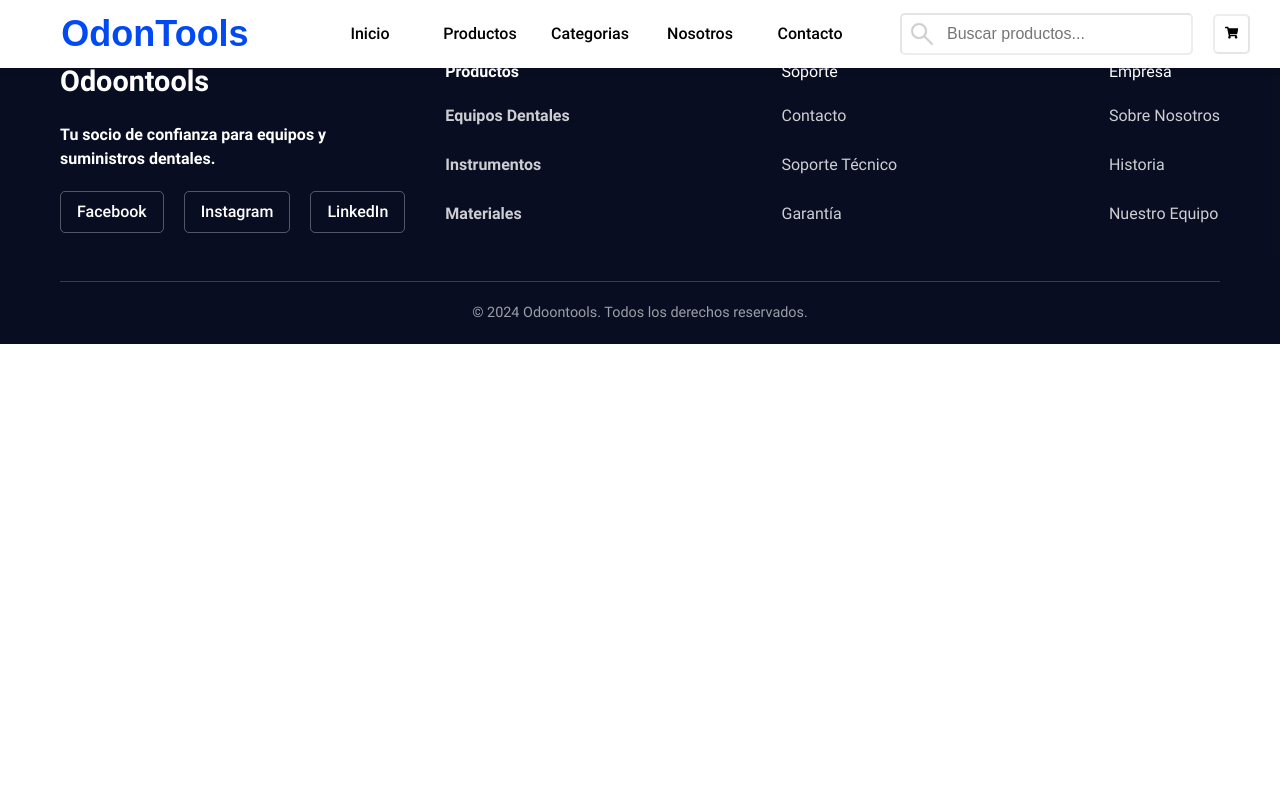
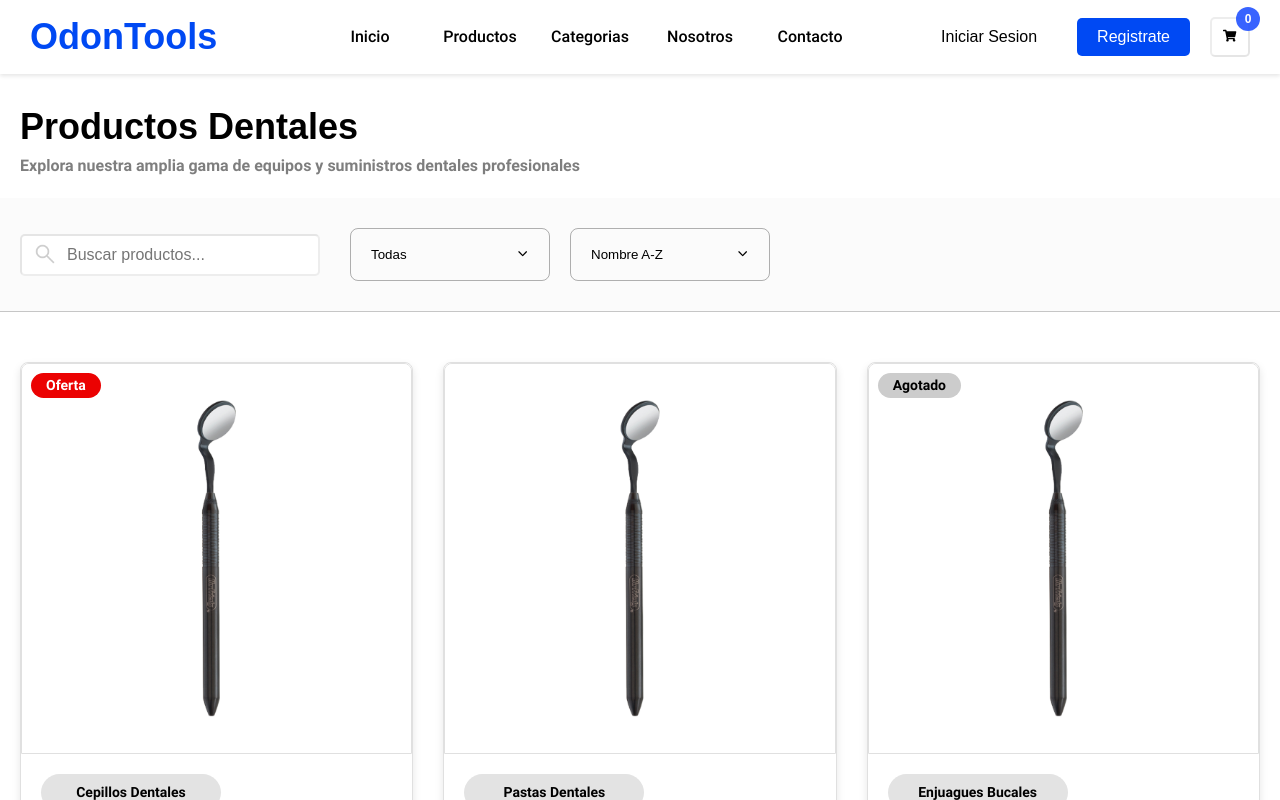
Before and after one commit to Lenin-Miranda/Odontools, a React (Vite) app: page /Odontools/products in a window 1280 px wide. Shown: the top 800 px of the page. Built offline with nearby package versions, Linux system fonts and the light colour scheme.

Commit message:
modalWithForm/frontend

```diff
--- a/src/App.css
+++ b/src/App.css
@@ -21,6 +21,15 @@ body {
 * {
   box-sizing: border-box;
   scroll-behavior: smooth;
+}
+
+a {
+  text-decoration: none;
+  color: inherit;
+}
+
+a:visited {
+  color: inherit;
 }
 
 h1 {
--- a/src/App.jsx
+++ b/src/App.jsx
@@ -12,6 +12,7 @@ import CartModal from "./components/CartModal/CartModal";
 import ProductsCard from "./components/ProductsCard/ProductsCard";
 import espejoBlack from "./assets/tools/1espejoBLACKLINE.jpg";
 import { useCart } from "./hooks/UseCart";
+import ModalWithForm from "./components/ModalWithForm/ModalWithForm";
 
 function App() {
   const [isAdmin, setIsAdmin] = useState(false);
@@ -20,7 +21,14 @@ function App() {
   const [isFavorite, setIsfavorite] = useState(false);
   const [isLiked, setIsLiked] = useState(false);
   const [isCartOpen, setIsCartOpen] = useState(false);
+  const [isLogginOpen, setIsLogginOpen] = useState(false);
+  const [isSignUpOpen, setIsSignUpOpen] = useState(false);
   const { cart, removeFromCart, clearCart } = useCart();
+  const [formData, setFormData] = useState({
+    name: "",
+    email: "",
+    password: "",
+  });
 
   const toggleFavorite = (productId) => {
     setIsfavorite((prev) => !prev);
@@ -36,7 +44,12 @@ function App() {
 
   return (
     <div className="app">
-      <NavBar toggleCart={toggleCart}>
+      <NavBar
+        toggleCart={toggleCart}
+        isLoggedIn={isLoggedIn}
+        setIsLogginOpen={setIsLogginOpen}
+        setIsSignUpOpen={setIsSignUpOpen}
+      >
         <CartModal
           isCartOpen={isCartOpen}
           cartItems={cart}
@@ -45,10 +58,102 @@ function App() {
           <ProductsCard products={products} />
         </CartModal>
       </NavBar>
+      <ModalWithForm setIsClose={setIsLogginOpen} isOpen={isLogginOpen}>
+        <h2 className="modal__form-title">Iniciar Sesion</h2>
+        <label className="modal__form-label" htmlFor="login-email">
+          Email
+          <input
+            id="login-email"
+            value={formData.email}
+            className="modal__form-input"
+            placeholder="Email"
+            onChange={(e) =>
+              setFormData({ ...formData, email: e.target.value })
+            }
+          />
+        </label>
+        <label className="modal__form-label" htmlFor="login-password">
+          Contraseña
+          <input
+            id="login-password"
+            type="password"
+            value={formData.password}
+            className="modal__form-input"
+            placeholder="Contraseña"
+            autoComplete="on"
+            onChange={(e) =>
+              setFormData({ ...formData, password: e.target.value })
+            }
+          />
+        </label>
+        <button className="modal__form-submit-btn" type="submit">
+          Iniciar Sesion
+        </button>
+        <button
+          type="button"
+          className="modal__form-switch-btn"
+          onClick={() => {
+            setIsLogginOpen(false);
+            setIsSignUpOpen(true);
+          }}
+        >
+          ¿No tienes cuenta? Regístrate aquí
+        </button>
+      </ModalWithForm>
+      <ModalWithForm setIsClose={setIsSignUpOpen} isOpen={isSignUpOpen}>
+        <h2 className="modal__form-title">Registrate</h2>
+        <label className="modal__form-label" htmlFor="name">
+          Nombre
+          <input
+            id="name"
+            value={formData.name}
+            className="modal__form-input"
+            placeholder="Nombre"
+            onChange={(e) => setFormData({ ...formData, name: e.target.value })}
+          />
+        </label>
+        <label className="modal__form-label" htmlFor="signup-email">
+          Email
+          <input
+            id="signup-email"
+            value={formData.email}
+            className="modal__form-input"
+            placeholder="Email"
+            onChange={(e) =>
+              setFormData({ ...formData, email: e.target.value })
+            }
+          />
+        </label>
+        <label className="modal__form-label" htmlFor="signup-password">
+          Contraseña
+          <input
+            id="signup-password"
+            type="password"
+            value={formData.password}
+            className="modal__form-input"
+            placeholder="Contraseña"
+            autoComplete="on"
+            onChange={(e) =>
+              setFormData({ ...formData, password: e.target.value })
+            }
+          />
+        </label>
+        <button className="modal__form-submit-btn" type="submit">
+          Registrate
+        </button>
+        <button
+          type="button"
+          className="modal__form-switch-btn"
+          onClick={() => {
+            setIsSignUpOpen(false);
+            setIsLogginOpen(true);
+          }}
+        >
+          ¿Ya tienes cuenta? Inicia sesión aquí
+        </button>
+      </ModalWithForm>
 
       <Routes>
-        <Route path="/products" element={<ProductsPage items={products} />} />
-
         <Route
           path="/"
           element={
@@ -60,6 +165,7 @@ function App() {
             />
           }
         />
+        <Route path="/products" element={<ProductsPage items={products} />} />
       </Routes>
       <Footer />
     </div>
--- /dev/null
+++ b/src/components/ModalWithForm/ModalWithForm.css
@@ -0,0 +1,98 @@
+.modal {
+  position: fixed;
+  top: 0;
+  left: 0;
+  width: 100%;
+  height: 100%;
+  z-index: 1000;
+  background-color: rgba(0, 0, 0, 0.5);
+  display: flex;
+  opacity: 0;
+  visibility: hidden;
+  justify-content: center;
+  align-items: center;
+  transition: opacity 0.5s ease;
+}
+
+.modal__open {
+  opacity: 1;
+  visibility: visible;
+}
+
+.modal__form {
+  display: flex;
+  align-items: center;
+  justify-content: center;
+  flex-direction: column;
+  gap: 20px;
+  margin-top: 10px;
+  position: relative;
+  width: 100%;
+  max-width: 500px;
+  background-color: #fff;
+  padding: 30px;
+  border-radius: 8px;
+}
+
+.modal__form-close-btn {
+  display: flex;
+  justify-content: center;
+  align-items: center;
+  position: absolute;
+  top: 10px;
+  right: 10px;
+  font-size: 24px;
+  color: #000000ab;
+  background: none;
+  padding: 6px;
+  border: none;
+  cursor: pointer;
+  border-radius: 8px;
+  transition: background-color 0.3s ease;
+}
+
+.modal__form-close-btn:hover {
+  background-color: #ccc;
+}
+
+.modal__form-label {
+  display: flex;
+  flex-direction: column;
+  gap: 5px;
+  width: 100%;
+  font-size: 16px;
+  font-weight: 600;
+  font-family: "Geist", Arial, Helvetica, sans-serif;
+}
+
+.modal__form-input {
+  padding: 10px;
+  border-radius: 5px;
+  border: 1px solid #ccc;
+  width: 100%;
+  font-size: 16px;
+}
+
+.modal__form-submit-btn {
+  padding: 12px 20px;
+  background-color: #0049f3;
+  color: #fff;
+  border: none;
+  border-radius: 5px;
+  cursor: pointer;
+  font-size: 16px;
+  font-weight: 600;
+  transition: background-color 0.3s ease;
+}
+.modal__form-submit-btn:hover {
+  background-color: #0031c6;
+}
+
+.modal__form-switch-btn {
+  background: none;
+  border: none;
+  color: #0049f3;
+  cursor: pointer;
+  font-size: 14px;
+  padding: 0;
+}
--- /dev/null
+++ b/src/components/ModalWithForm/ModalWithForm.jsx
@@ -0,0 +1,19 @@
+import { IoClose } from "react-icons/io5";
+import "./ModalWithForm.css";
+export default function ModalWithForm({ children, setIsClose, isOpen }) {
+  const handleClose = () => {
+    setIsClose(false);
+  };
+
+  return (
+    <div className={`modal ${isOpen ? "modal__open" : ""}`}>
+      <form className={`modal__form `}>
+        {" "}
+        <button className="modal__form-close-btn" onClick={handleClose}>
+          <IoClose style={{ fontSize: "24px" }} />
+        </button>
+        {children}
+      </form>
+    </div>
+  );
+}
--- a/src/components/NavBar/NavBar.css
+++ b/src/components/NavBar/NavBar.css
@@ -17,6 +17,7 @@
 .navbar__logo {
   width: 100%;
   max-width: 250px;
+  color: #0049f3;
 }
 
 .navbar__title {
@@ -98,6 +99,7 @@
 }
 
 .navbar__cart-button {
+  position: relative;
   padding: 10px;
   background: none;
   border-radius: 5px;
@@ -135,6 +137,53 @@
   transform: translateY(-10px);
   transition: all 0.3s ease;
 }
+.navbar__cart-quantity {
+  position: absolute;
+  top: -12px;
+  right: -12px;
+  background-color: #1749ffdb;
+  color: #fff;
+  font-size: 12px;
+  font-weight: 600;
+  width: 24px;
+  height: 24px;
+  border-radius: 50%;
+  display: flex;
+  align-items: center;
+  justify-content: center;
+}
+
+.navbar__login-button {
+  padding: 10px 20px;
+  background-color: #fff;
+  color: #000;
+  border: none;
+  border-radius: 5px;
+  cursor: pointer;
+  font-size: 16px;
+  font-weight: 500;
+  transition: background-color 0.4s ease, color 0.4s ease;
+}
+
+.navbar__login-button:hover {
+  color: #0049f3;
+  background-color: #f0f0f0;
+}
+
+.navbar__signup-button {
+  padding: 10px 20px;
+  background-color: #0049f3;
+  color: #fff;
+  border: none;
+  border-radius: 5px;
+  cursor: pointer;
+  font-size: 16px;
+  font-weight: 500;
+  transition: background-color 0.4s ease, color 0.4s ease;
+}
+.navbar__signup-button:hover {
+  background-color: #0031c6;
+}
 
 @media (max-width: 760px) {
   .navbar__list {
--- a/src/components/NavBar/NavBar.jsx
+++ b/src/components/NavBar/NavBar.jsx
@@ -5,11 +5,27 @@ import { Link } from "react-scroll";
 import { FaBars } from "react-icons/fa";
 import { AiOutlineClose } from "react-icons/ai";
 import { useState, useEffect } from "react";
+import { NavLink } from "react-router";
 import SearchBar from "../Searchbar/SearchBar";
+import { useCart } from "../../hooks/UseCart";
 
-export default function NavBar({ toggleCart, children }) {
+export default function NavBar({
+  toggleCart,
+  children,
+  isLoggedIn,
+  setIsLogginOpen,
+  setIsSignUpOpen,
+}) {
+  const { totalQuantity } = useCart();
   const [windowsWidth, setWindowsWidth] = useState(window.innerWidth);
   const [isMenuOpen, setIsMenuOpen] = useState(false);
+
+  const handleLogin = () => {
+    setIsLogginOpen(true);
+  };
+  const handleSignUp = () => {
+    setIsSignUpOpen(true);
+  };
 
   useEffect(() => {
     const handleResize = () => {
@@ -30,16 +46,18 @@ export default function NavBar({ toggleCart, children }) {
   return windowsWidth >= 761 ? (
     <nav className="navbar">
       <div className="navbar__logo">
-        <button to="home" className="navbar__title">
+        <NavLink to="/" className="navbar__title">
           OdonTools
-        </button>
+        </NavLink>
       </div>
       <ul className="navbar__list">
         <li className="navbar__list-item">
           <Link to="home">Inicio</Link>
         </li>
         <li className="navbar__list-item">
-          <Link to="products">Productos</Link>
+          <NavLink style={{ textDecoration: "none" }} to="/products">
+            Productos
+          </NavLink>
         </li>
         <li className="navbar__list-item">
           <Link to="categories">Categorias</Link>
@@ -51,12 +69,32 @@ export default function NavBar({ toggleCart, children }) {
           <Link to="contact">Contacto</Link>
         </li>
       </ul>
+      {isLoggedIn ? (
         <div className="navbar__search">
           <SearchBar />
           <button className="navbar__cart-button" onClick={toggleCart}>
             <FaShoppingCart />
+            <span className="navbar__cart-quantity">
+              {totalQuantity > 99 ? "+99" : totalQuantity}
+            </span>
           </button>
         </div>
+      ) : (
+        <div className="navbar__search">
+          <button className="navbar__login-button" onClick={handleLogin}>
+            Iniciar Sesion
+          </button>
+          <button className="navbar__signup-button" onClick={handleSignUp}>
+            Registrate
+          </button>
+          <button className="navbar__cart-button" onClick={toggleCart}>
+            <FaShoppingCart />
+            <span className="navbar__cart-quantity">
+              {totalQuantity > 99 ? "+99" : totalQuantity}
+            </span>
+          </button>
+        </div>
+      )}
       {children}
     </nav>
   ) : (
--- a/src/components/SearchBar/SearchBar.jsx
+++ b/src/components/SearchBar/SearchBar.jsx
@@ -43,6 +43,7 @@ export default function SearchBar() {
         id="search"
         value={query}
         onChange={handleSearch}
+        autoComplete="off"
       ></input>
       <div
         className={`searchbar__container ${
--- a/src/pages/ProductsPage.css
+++ b/src/pages/ProductsPage.css
@@ -1,7 +1,6 @@
 .products__page {
-  padding: 100px 0 0;
+  padding: 100px 0;
   width: 100%;
-  height: 100%;
 }
 
 .products__searchbar {
@@ -43,7 +42,6 @@
   padding: 10px 10px 10px 45px;
   border-radius: 5px;
   width: 100%;
-
   border-color: rgba(0, 0, 0, 0.1);
   transition: border-color 0.5s ease;
 }
@@ -115,3 +113,24 @@
   transform: translateY(0);
   opacity: 1;
 }
+
+@media screen and (max-width: 760px) {
+  .products__searchbar-elements {
+    flex-direction: column;
+    align-items: flex-start;
+    gap: 20px;
+  }
+
+  .products__searchbar-elements-label {
+    max-width: 100%;
+  }
+
+  .products__searchbar-elements-buttons {
+    flex-direction: column;
+    width: 100%;
+  }
+  .products__searchbar-elements-button {
+    width: 100%;
+    justify-content: center;
+  }
+}
```
Also changed, not shown: src/main.jsx (+4 -4 lines). Lines whose indentation alone changed are shown as unchanged.
